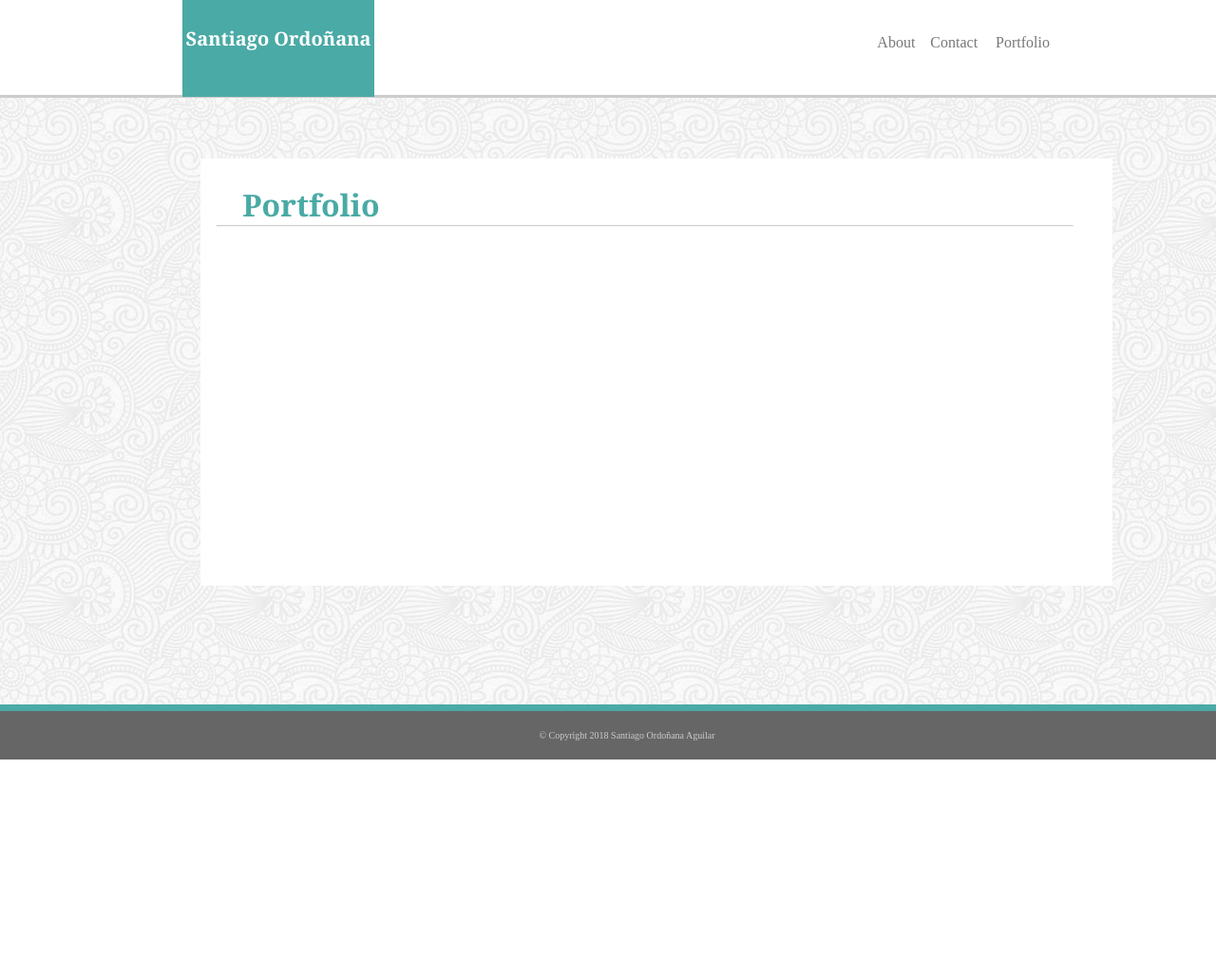
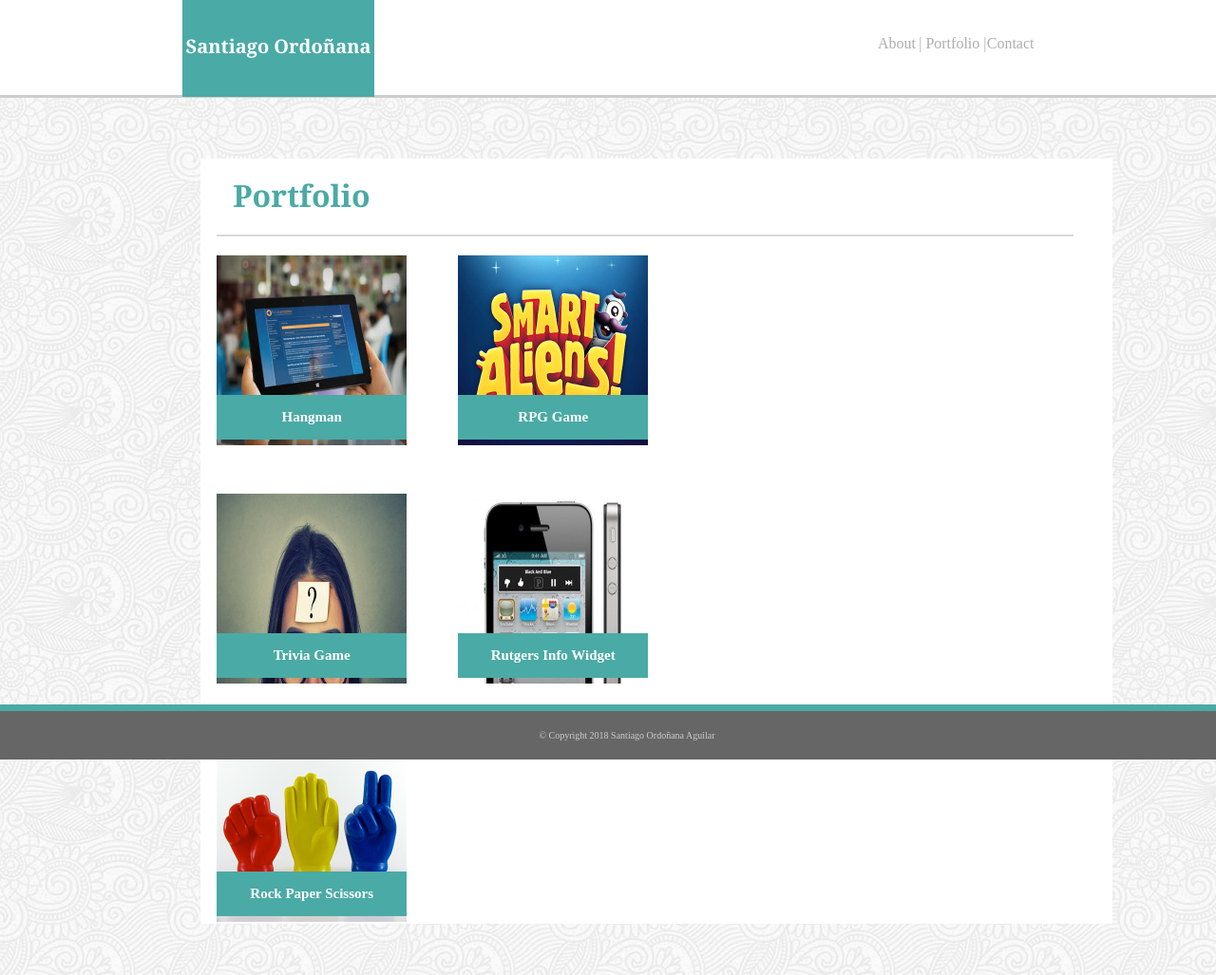
Before and after one commit to sordonana/BasicPortfolio, a plain HTML site: page portfolio.html in a window 1280 px wide. Shown: the top 1027 px of the page at 95% size. Before the commit the page ends 800 px from the top, so only its background shows below. Drawn offline with Linux system fonts and the light colour scheme.

Commit message:
Tarea Final

```diff
--- a/assets/css/styles2.css
+++ b/assets/css/styles2.css
@@ -1,3 +1,13 @@
+h1 h2 h3{
+    font-family:'Georgia', Times, Times New Roman, serif;
+
+}
+
+a p div {
+    font-family: 'Arial', 'Helvetica Neue', Helvetica, sans-serif;
+
+}
+
 .mainContainer{
     width: 960px;
     height: auto;
@@ -14,6 +24,7 @@
 
 }
 header{
+    z-index: 1000;
     position: fixed;
     width: 100%;
     height: 100px;
@@ -39,8 +50,22 @@ header{
     text-align: center;
 }
 
+::placeholder{
+    opacity: .5;
+
+}
+
 .nombre h1{
-    padding-top: 13%;
+    padding-top: 17%;
+    text-decoration: none;
+
+
+}
+
+.names{
+    text-decoration: none;
+    color: white;
+
 
 }
 
@@ -62,15 +87,19 @@ header{
 .lista3{
     position: relative;
     top: 0px;
-    right: -39px;
+    right: 34px;
     margin-right: -35%;
+    opacity: .6;
+
 }
 
 .lista2{
     position: relative;
     top: 0px;
-    right: 24px;
+    right: -39px;
     margin-right: -35%;
+    opacity: .6;
+
 
 
 }
@@ -80,6 +109,7 @@ header{
     top: 0px;
     right: 84px;
     margin-right: -35%;
+    opacity: .6;
 
 
 }
@@ -91,7 +121,8 @@ a {
 
 .aboutMe{
     width: 960px;
-    height: 450px;
+    height: auto;
+    margin-bottom: 88px;
     background-color: #fff;
     margin-left: 22%;
     margin-top: 8%;
@@ -99,12 +130,21 @@ a {
     text-align: start;
 }
 
+.contInter2{
+    width: 565px;
+    height: auto;
+    margin-left: 17px;
+    margin-bottom: 25px;
+
+
+}
+
 .contInter{
-    width: 930px;
-    height: 420px;
     width: 900px;
     height: auto;
     margin-left: 17px;
+    margin-bottom: 25px;
+
 
 }
 
@@ -118,7 +158,8 @@ footer{
 	font-size: 10px;
 	color: #cccccc;
 	background-color: #666666;
-	border-top: 7px solid #4aaaa5;
+    border-top: 7px solid #4aaaa5;
+    margin-top: 20px;
 
 
 }
@@ -132,10 +173,23 @@ footer{
 
 }
 
+.portfolio-space h1 {
+    color: #4aaaa5;
+    margin-left: 3%;
+    padding-top: 3%;
+    font-family: Georgia, 'Times New Roman', Times, serif;
+    text-decoration: none;
+
+}
+
 hr{
     width: 900px;
     color: rgba(153, 150, 150, 0.726);
     opacity: .5;
+    margin-bottom: 20px;
+    border-style: solid;
+    margin-top: 20px;
+
 
 }
 
@@ -182,3 +236,50 @@ textarea{
  background-color: #4aaaa5;
  margin-top: 3px;
 }
+
+/*portfolio*/
+
+.items{
+    display: inline-block;
+    position: relative;
+    MARGIN-RIGHT: 50PX;
+
+
+
+}
+
+.item-name{
+    position: relative;
+	top: -100px;
+	text-align: center;
+	background-color: #4aaaa5;
+	padding: 1em;
+    color: #ffffff;
+    font-size: 15px;
+    top: -57px;
+
+
+
+
+
+
+}
+
+.portimg{
+    width: 200px;
+    height: 200px;
+
+}
+
+
+.portfolio-space{
+    width: 960px;
+    height: 806px;
+    margin-bottom: 88px;
+    background-color: #fff;
+    margin-left: 22%;
+    margin-top: 8%;
+    display: inline-block;
+    text-align: start;
+
+}
--- a/portfolio.html
+++ b/portfolio.html
@@ -23,18 +23,18 @@
         <header>
             <div class="upperCointainer">
                 <div class="nombre">
-                    <h1>Santiago Ordoñana</h1>
+                    <h1> <a class="names" href="index.html">Santiago Ordoñana</a></h1>
                 </div>
                 <div class "navegacion">
                     <ul class="menuUL">
                         <li class="lista1">
-                            <a class="links" href="index.html">About</a>
+                            <a class="links" href="index.html">       About</a>
                         </li>
                         <li class="lista2">
                             <a class="links" href="contact.html">Contact</a>
                         </li>
                         <li class="lista3">
-                            <a class="links" href="portfolio.html">Portfolio</a>
+                            <a class="links" href="portfolio.html">|        Portfolio         |</a>
                         </li>
                     </ul>
 
@@ -48,14 +48,51 @@
         <br>
 
 
-        <div class="aboutMe">
-            <div class="contInter">
+        <div class="portfolio-space">
+            <div class="contInter2">
                     <h1>Portfolio</h1>
                     <hr class="separator">
+
+			<ul class="portfolio">
+				<li class="items">
+					<a href="#">
+						<img src="assets/images/Hangman.jpg" alt="Hangman" class="portimg">
+						<h2 class="item-name">Hangman</h2>
+					</a>
+                </li>
+                <li class="items">
+					<a href="#">
+						<img src="assets/images/rpgGame.png" alt="RPG-Game" class="portimg">
+						<h2 class="item-name">RPG Game</h2>
+					</a>
+                </li>
+                <li class="items">
+					<a href="#">
+						<img src="assets/images/triviaGame.jpg" alt="Trivia Game" class="portimg">
+						<h2 class="item-name">Trivia Game</h2>
+					</a>
+                </li>
+                <li class="items">
+					<a href="#">
+						<img src="assets/images/infoWidget.jpg" alt="Rutgers Info Widget" class="portimg">
+						<h2 class="item-name">Rutgers Info Widget</h2>
+					</a>
+                </li>
+                <li class="items">
+					<a href="#">
+						<img src="assets/images/rockPaper.jpg" alt="Rock Paper Scissors" class="portimg">
+						<h2 class="item-name">Rock Paper Scissors</h2>
+					</a>
+                </li>
+                </ul>
+
 
 
             </div>
             </div>
+            <br>
+            <br>
+            <br>
 
 
 
```
Also changed, not shown: contact.html (+3 -3 lines), index.html (+3 -3 lines), assets/images/Hangman.jpg (added), assets/images/infoWidget.jpg (added), assets/images/rockPaper.jpg (added), assets/images/rpgGame.png (added), assets/images/triviaGame.jpg (added).
